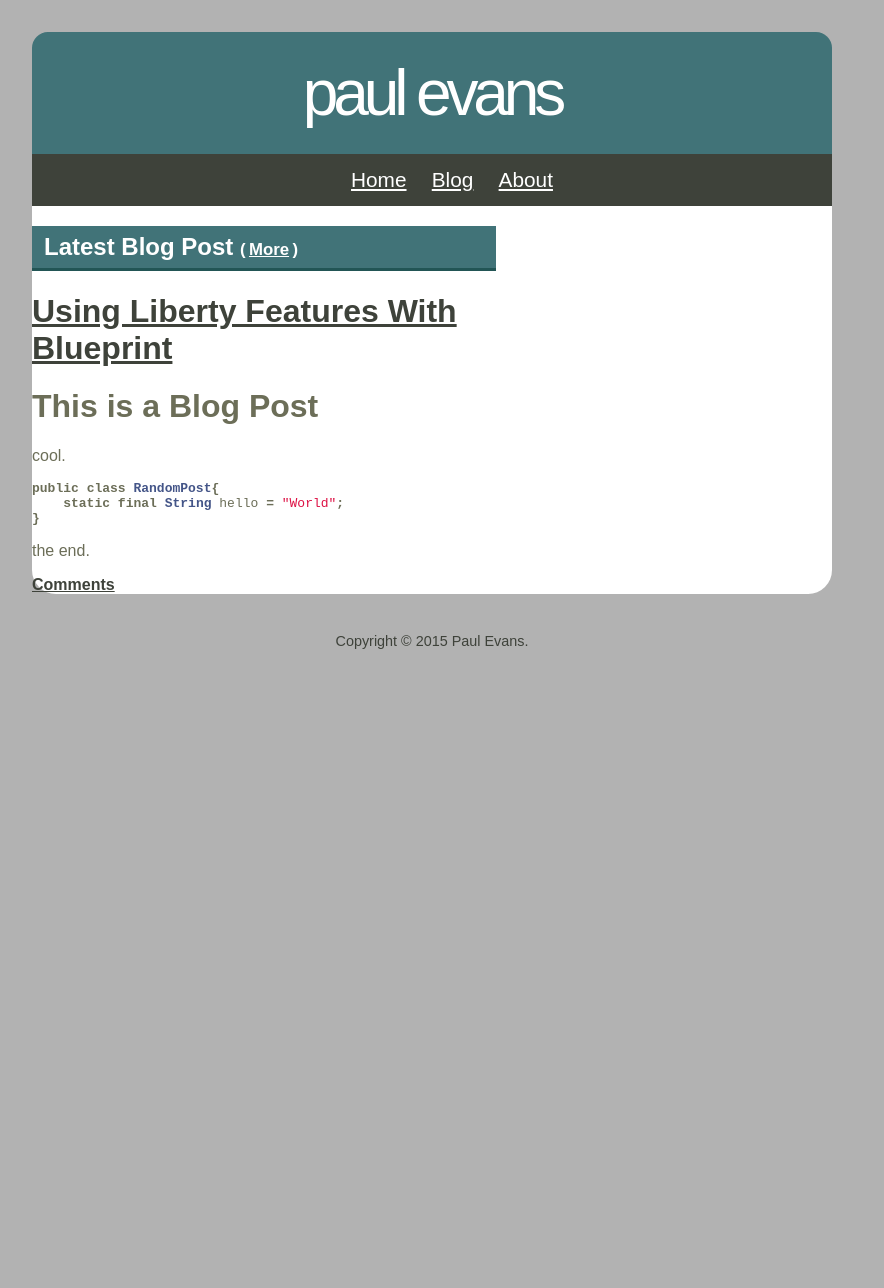
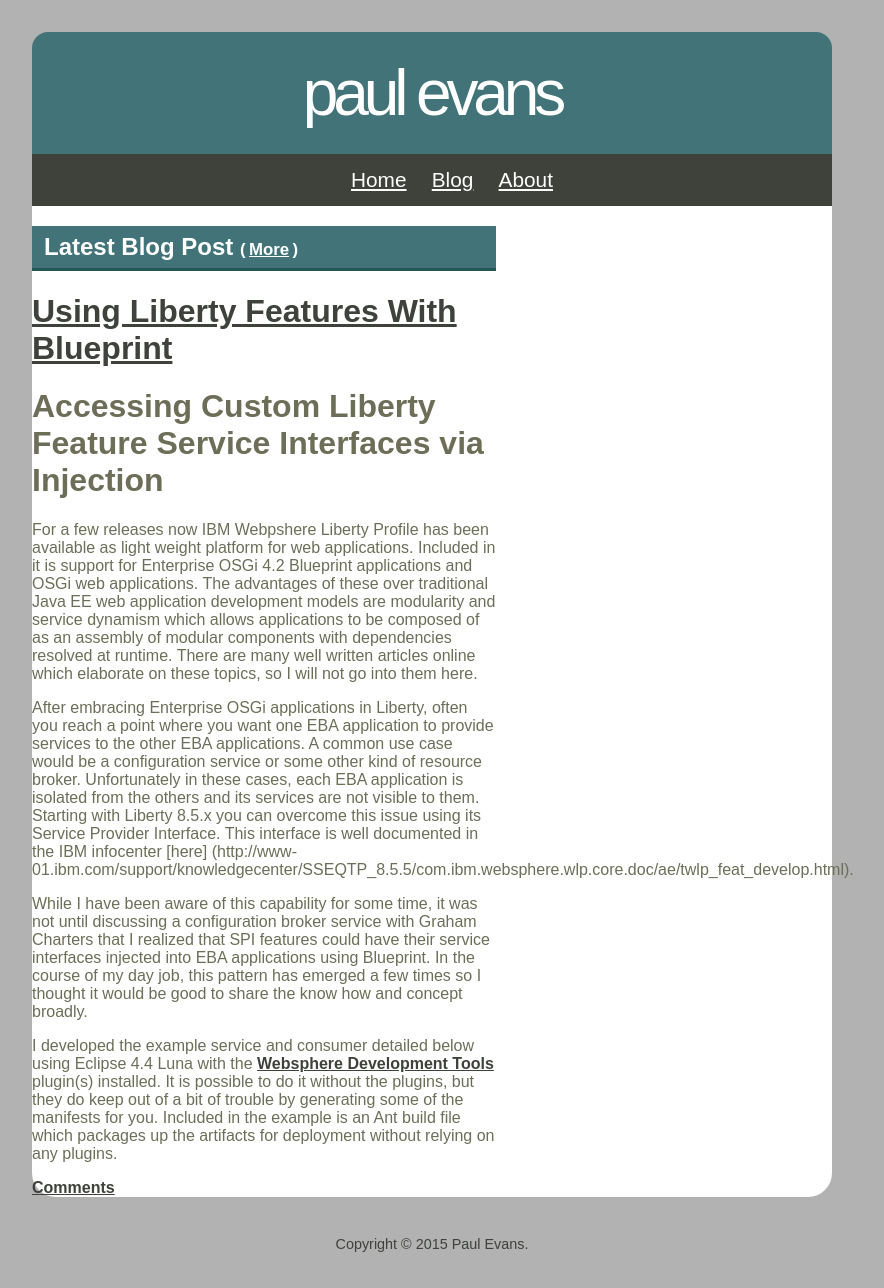
Before and after one commit to pevans-ibm/pevans-ibm.github.io, a Jekyll site: the page built from index.html, in a window 1280 px wide. Shown: the whole page, without its empty margins (208-1092 px from the left). Built offline with Jekyll 4.4.1, drawn with Linux system fonts in a browser that asks for light colours; Markdown is read by kramdown in place of the engine named in the settings; before the commit the page ends 900 px from its top, so only the background shows below that.

Commit message:
writing some stuff

````diff
--- a/_posts/2015-05-13-using-liberty-features-with-blueprint.markdown
+++ b/_posts/2015-05-13-using-liberty-features-with-blueprint.markdown
@@ -1,13 +1,10 @@
-This is a Blog Post
+Accessing Custom Liberty Feature Service Interfaces via Injection
 ===================
 
-cool.
+For a few releases now IBM Webpshere Liberty Profile has been available as light weight platform for web applications.  Included in it is support for Enterprise OSGi 4.2 Blueprint applications and OSGi web applications.  The advantages of these over traditional Java EE web application development models are modularity and service dynamism which allows applications to be composed of as an assembly of modular components with dependencies resolved at runtime.  There are many well written articles online which elaborate on these topics, so I will not go into them here.
 
+After embracing Enterprise OSGi applications in Liberty, often you reach a point where you want one EBA application to provide services to the other EBA applications.  A common use case would be a configuration service or some other kind of resource broker.  Unfortunately in these cases, each EBA application is isolated from the others and its services are not visible to them.  Starting with Liberty 8.5.x you can overcome this issue using its Service Provider Interface.  This interface is well documented in the IBM infocenter [here] (http://www-01.ibm.com/support/knowledgecenter/SSEQTP_8.5.5/com.ibm.websphere.wlp.core.doc/ae/twlp_feat_develop.html).
 
-```java
-public class RandomPost{
-    static final String hello = "World";
-}
-```
+While I have been aware of this capability for some time, it was not until discussing a configuration broker service with Graham Charters that I realized that SPI features could have their service interfaces injected into EBA applications using Blueprint.  In the course of my day job, this pattern has emerged a few times so I thought it would be good to share the know how and concept broadly.
 
-the end.
+I developed the example service and consumer detailed below using Eclipse 4.4 Luna with the [Websphere Development Tools](https://developer.ibm.com/assets/wasdev/#filter/sortby=relevance;q=Websphere%20Developer%20Tools) plugin(s) installed.  It is possible to do it without the plugins, but they do keep out of a bit of trouble by generating some of the manifests for you.  Included in the example is an Ant build file which packages up the artifacts for deployment without relying on any plugins.
````
